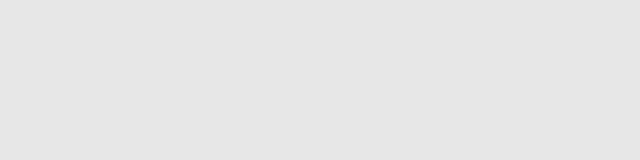
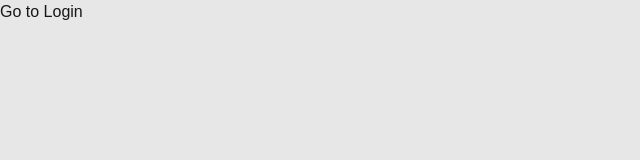
Before and after one commit to beckerme/ESTudo, a Next.js app in the folder estudo/: page / in a window 1280 px wide. Shown: the top 160 px of the page, without its empty margins (0-640 px from the left). Built offline with nearby package versions, Linux system fonts and the light colour scheme.

Commit message:
Criação de botões na pagina inicial para testar a aplicação e colocá-la no ar com o Vercel

```diff
--- a/estudo/src/app/page.js
+++ b/estudo/src/app/page.js
@@ -1,3 +1,4 @@
+"use client";
 import "../app/globals.css";
 import supabase from "./config/supabaseClient";
 
@@ -5,9 +6,20 @@ export default function Home() {
 
   //teste de ligação com o supabase
   // console.log(supabase);
+  const navigateToLogin = () => {
+    window.location.href = "/login";
+  };
 
   return (
     <div>
+      <header>
+        <button
+          onClick={navigateToLogin}
+          style={{ cursor: "pointer" }}
+        >
+          Go to Login
+        </button>
+      </header>
     </div>
   );
 }
--- /dev/null
+++ b/package.json
@@ -0,0 +1,5 @@
+{
+  "dependencies": {
+    "@supabase/supabase-js": "^2.49.4"
+  }
+}
```
Also changed, not shown: 1 other file (tests, documents, lock files or other folders).
